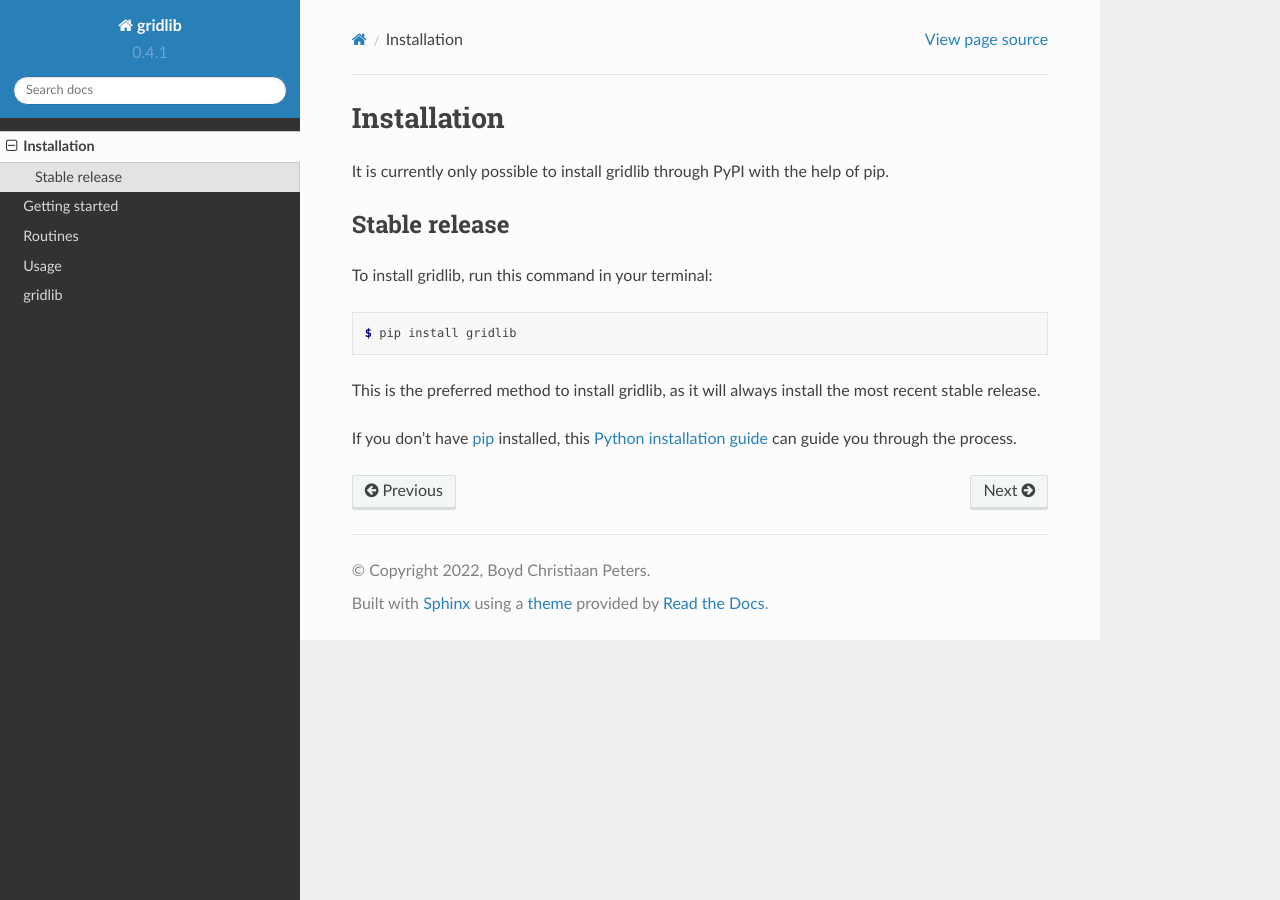
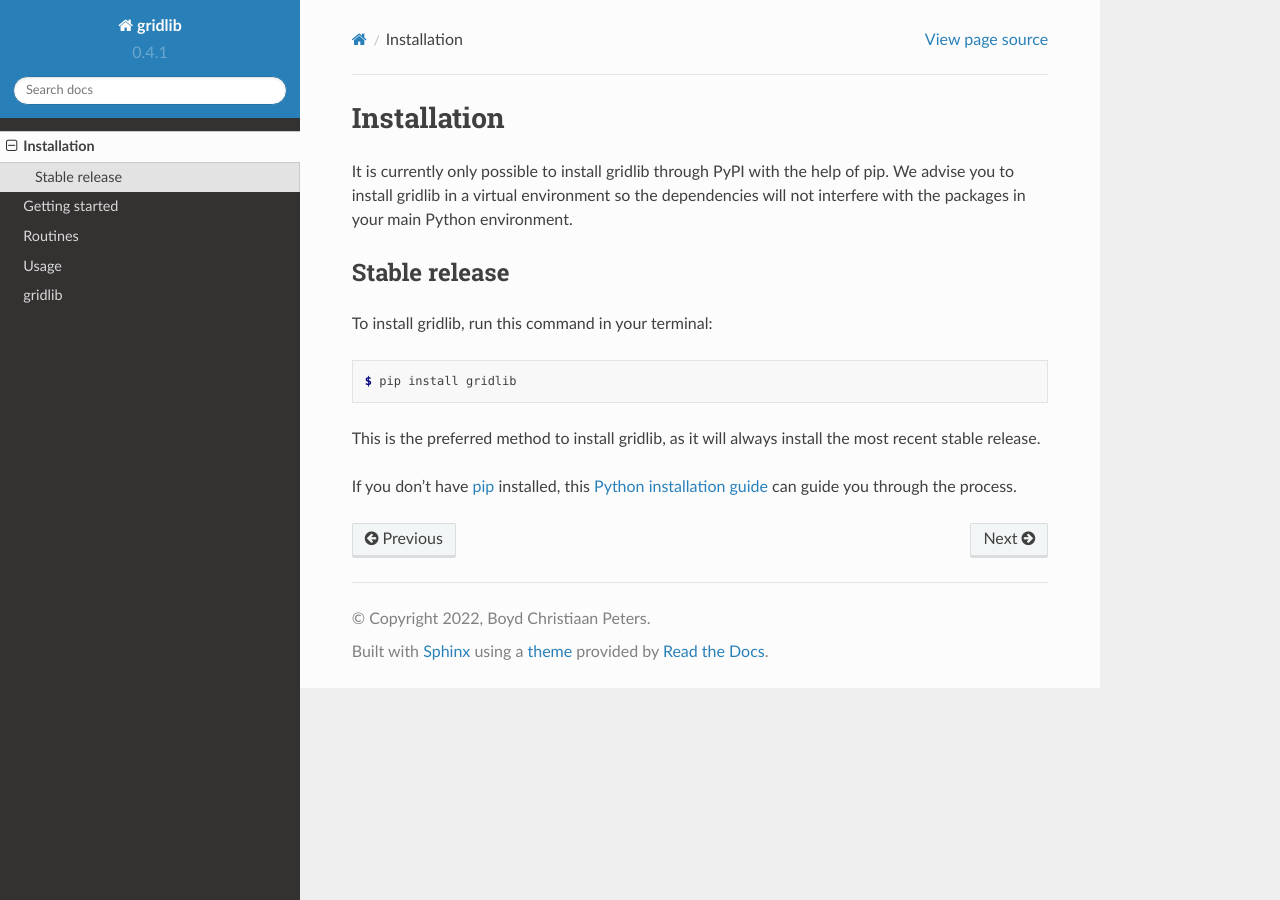
Before and after one commit to boydcpeters/gridlib, a Sphinx documentation site: the page built from docs/installation.rst, in a window 1280 px wide. Built offline with Sphinx 7.4.7 and the Read the Docs theme 2.0.0, drawn with Linux system fonts in a browser that asks for light colours; pages that are not in the unit, such as notebooks, are missing from menus.

Commit message:
Updated installation text

```diff
--- a/docs/installation.rst
+++ b/docs/installation.rst
@@ -4,7 +4,9 @@
 Installation
 ============
 
-It is currently only possible to install gridlib through PyPI with the help of pip.
+It is currently only possible to install gridlib through PyPI with the help of pip. We advise you to install
+gridlib in a virtual environment so the dependencies will not interfere with the packages in your main Python
+environment.
 
 Stable release
 --------------
```
